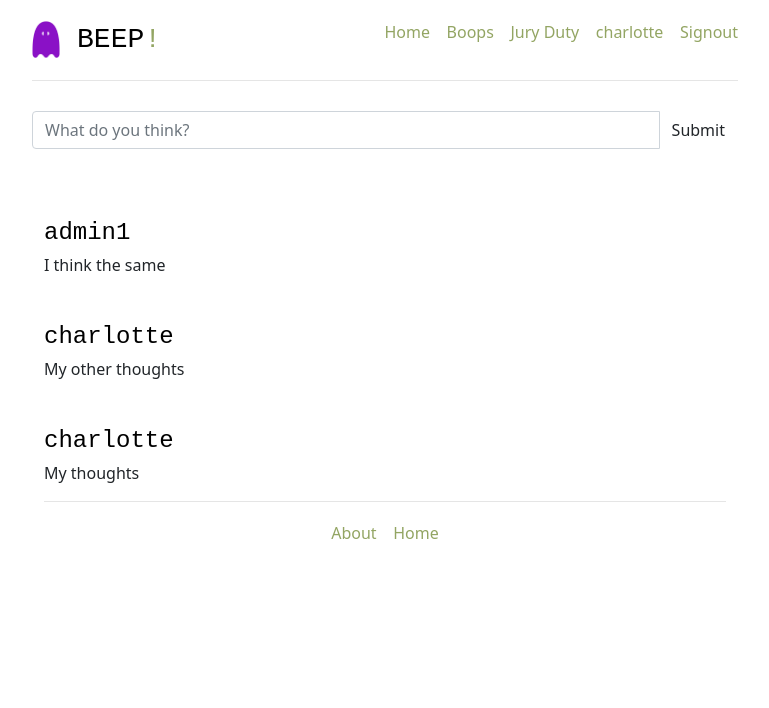
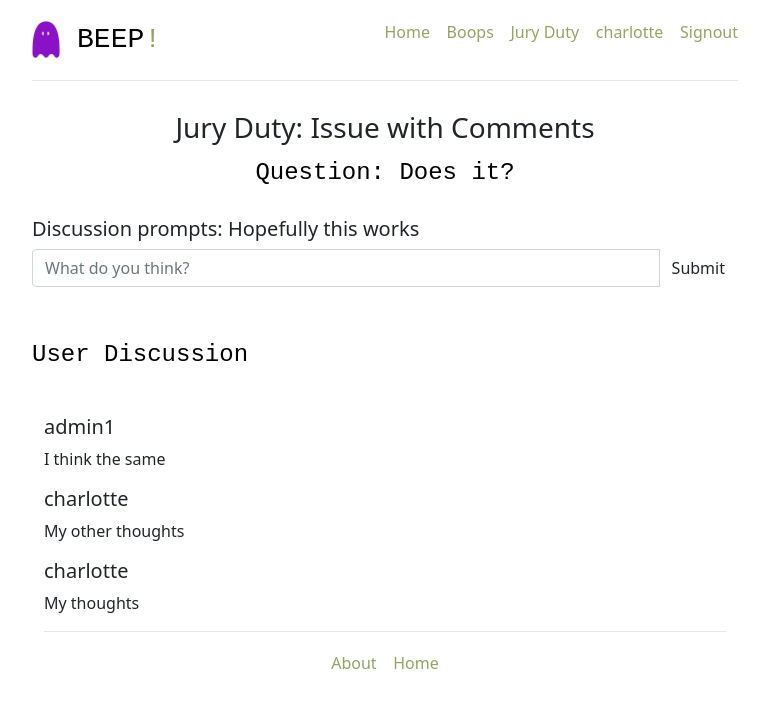
Before and after one commit to charlottemlong/globalaffairs, a Flask app: page /jury in a window 1280 px wide. Shown: the top 708 px of the page, without its empty margins (255-1024 px from the left). Run offline with Flask 2, Linux system fonts and the light colour scheme; a user stored in the database is signed in; data comes from the database, SQL or seed files in the repository; both versions use the stored data as it was after the commit; some libraries are stand-ins or nearby versions.

Commit message:
Fixed minor things with  jury duty

```diff
--- a/project/templates/jury.html
+++ b/project/templates/jury.html
@@ -1,6 +1,16 @@
 {% extends '_base.html' %}
 
 {% block content %}
+{% if issue == None %}
+<h4>You are not currently on jury duty. Check back later to see if you're off the bench<span class = "exclamation">!</span></h4>
+<br>
+{% else %}
+<h3 style="text-align:center"> Jury Duty: {{issue.title}} </h3>
+<h4 style="text-align:center">Question: {{issue.question}} </h4>
+<br>
+<h5>Discussion prompts: {{issue.prompt}} </h5>
+
+
 <form action="{{ url_for('users.post_discussion') }}" method="post">
     {{ form.csrf_token }}
     <div class="input-group">
@@ -17,21 +27,19 @@
         </span>
     </div>
 </form>
+<br>
+<br>
+<h4>User Discussion</h4>
 <div class="row marketing">
     <div class="col-lg-12">
         {% for disc_comment in all_comments %}
         <div class="media">
-            <div class="media-left">
-                <a href="#">
-                    <img src="" alt="" />
-                </a>
-            </div>
             <div class="media-body">
                 <div>
 
                 <div class="media-heading">
-                    <h4 class="media-heading">{{ disc_comment.poster.name }}
-                    </h4>
+                    <h5 class="media-heading">{{ disc_comment.poster.name }}
+                    </h5>
                 </div>
 
                 {{ disc_comment.comment }}
@@ -45,4 +53,5 @@
         {% endfor %}
     </div>
 </div>
+{% endif %}
 {% endblock content %}
--- a/project/users/views.py
+++ b/project/users/views.py
@@ -157,16 +157,28 @@ def filtered_comments(user_id):
 @users_blueprint.route('/jury', methods=['GET'])
 @login_required
 def jury():
+    member = Group.query.filter_by(user_id=session['user_id']).first()
+    issue_id = member.issue_id
+    if issue_id is not None:
+        issue = Issue.query.filter_by(id=issue_id).first()
+    else:
+        issue = None
     return render_template(
         'jury.html',
         form=PostJuryForm(),
         all_comments=filtered_comments(session['user_id']),
-        current_user_id = session['user_id']
+        current_user_id = session['user_id'], issue=issue
     )
 
 @users_blueprint.route('/jury/post', methods=['GET', 'POST'])
 @login_required
 def post_discussion():
+    member = Group.query.filter_by(user_id=session['user_id']).first()
+    issue_id = member.issue_id
+    if issue_id is not None:
+        issue = Issue.query.filter_by(id=issue_id).first()
+    else:
+        issue = None
     error = None
     form = PostJuryForm()
     if request.method == 'POST':
@@ -185,5 +197,5 @@ def post_discussion():
         form=form,
         error=error,
         all_comments=filtered_comments(session['user_id']),
-        current_user_id = session['user_id']
+        current_user_id = session['user_id'], issue=issue
     )
```
Also changed, not shown: project/database.db.
